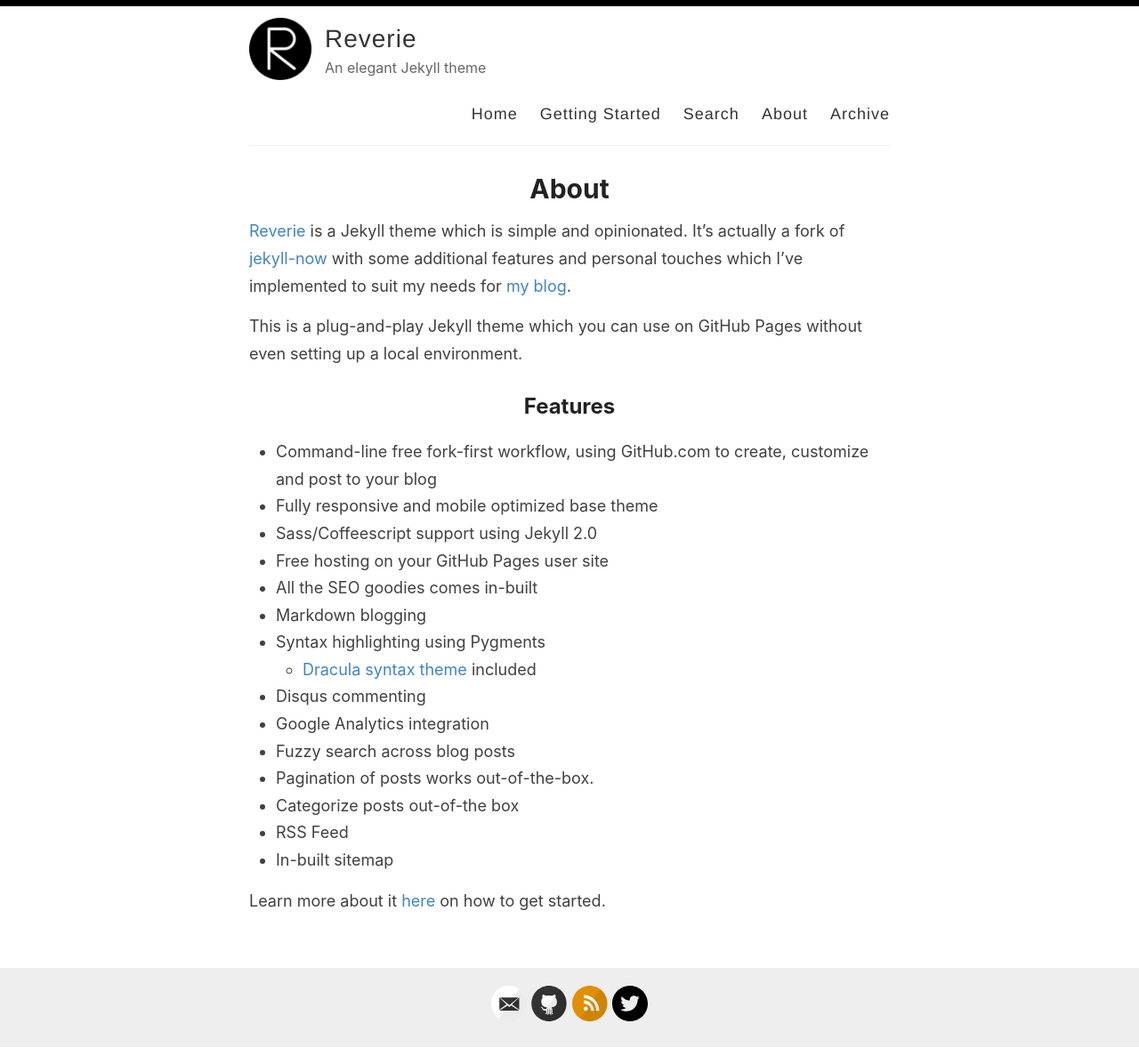
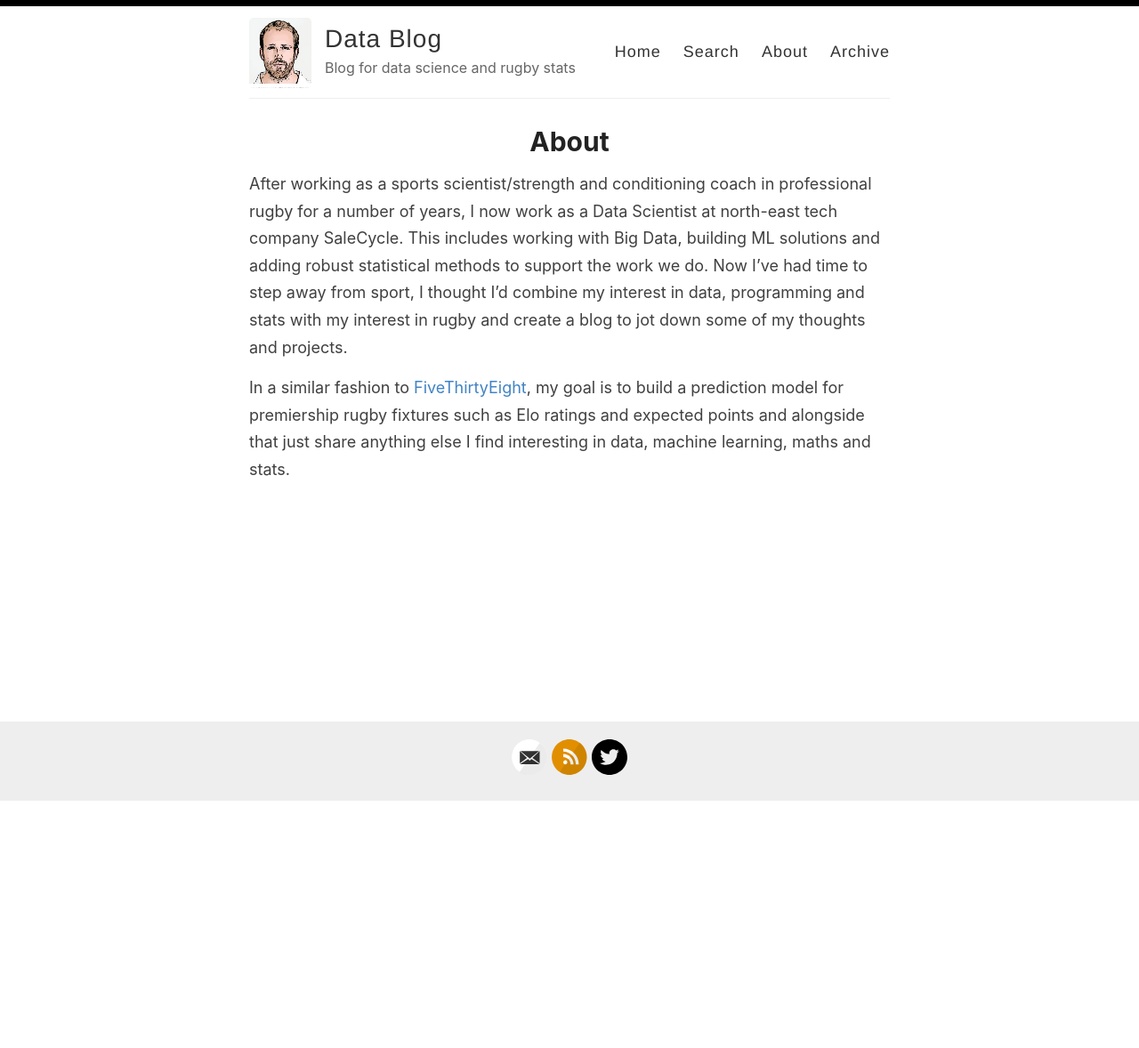
Before and after one commit to Grant592/grant592.github.io, a Jekyll site: the page built from _pages/about.md, in a window 1280 px wide. Shown: the whole page at 89% size. Built offline with Jekyll 4.4.1, drawn with Linux system fonts in a browser that asks for light colours; after the commit the page ends 901 px from its top, so only the background shows below that.

```diff
--- a/_config.yml
+++ b/_config.yml
@@ -3,16 +3,16 @@
 #
 
 # Name of your site (displayed in the header)
-name: Reverie
+name: Data Blog
 
 # Name of the author
-author: Amit Merchant
+author: Grant Beasley
 
 # Short bio or description (displayed in the header)
-description: An elegant Jekyll theme
+description: Blog for data science and rugby stats
 
 # URL of your avatar or profile pic (you could use your GitHub profile pic)
-avatar: /images/reverie.png
+avatar: /images/cartoon_headshot.jpg
 
 #
 # Flags below are optional
@@ -21,15 +21,15 @@ avatar: /images/reverie.png
 # Includes an icon in the footer for each username you enter
 footer-links:
   dribbble:
-  email: amit.d.merchant@gmail.com
+  email: grantb592@gmail.com
   facebook:
   flickr:
-  github: amitmerchant1990/reverie
+  github:
   instagram:
   linkedin:
   pinterest:
   rss: rss
-  twitter: amit_merchant
+  twitter: grantbeasley
   stackoverflow:
   youtube: # channel/<your_long_string> or user/<user-name>
   googleplus: # anything in your profile username that comes after plus.google.com/
@@ -38,24 +38,24 @@ footer-links:
 
 # Enter your Disqus shortname (not your username) to enable commenting on posts
 # You can find your shortname on the Settings page of your Disqus account
-disqus:
+disqus: grant_beasley
 
 # Enter your Google Analytics web tracking code (e.g. UA-2110908-2) to activate tracking
-google_analytics: UA-43339302-11
+# google_analytics: UA-43339302-11
 
 # For newer "GA4" analytics, use the following instead of the "UA" entry above
 #google_analytics_ga4: G-GABC1DEFG
 
 # Your website URL (e.g. http://amitmerchant1990.github.io or http://www.amitmerchant.com)
 # Used for Sitemap.xml and your RSS feed
-url: http://www.amitmerchant.com/reverie
-enforce_ssl: https://www.amitmerchant.com/reverie
+# url: http://www.amitmerchant.com/reverie
+# enforce_ssl: https://www.amitmerchant.com/reverie
 
 # If you're hosting your site at a Project repository on GitHub pages
 # (http://yourusername.github.io/repository-name)
 # and NOT your User repository (http://yourusername.github.io)
 # then add in the baseurl here, like this: "/repository-name"
-baseurl: "/reverie"
+baseurl: "/blog"
 
 #
 # !! You don't need to change any of the configuration flags below !!
--- a/_layouts/default.html
+++ b/_layouts/default.html
@@ -29,7 +29,6 @@
 
             <nav>
               <a href="{{ site.baseurl }}/">Home</a>
-              <a href="{{ site.baseurl }}/getting-started">Getting Started</a>
               <a href="{{ site.baseurl }}/search">Search</a>
               <a href="{{ site.baseurl }}/about">About</a>
               <a href="{{ site.baseurl }}/archive">Archive</a>
--- a/_pages/about.md
+++ b/_pages/about.md
@@ -4,26 +4,6 @@ title: About
 permalink: /about/
 ---
 
-[Reverie](https://github.com/amitmerchant1990/reverie) is a Jekyll theme which is simple and opinionated. It's actually a fork of [jekyll-now](https://github.com/barryclark/jekyll-now) with some additional features and personal touches which I've implemented to suit my needs for [my blog](https://www.amitmerchant.com).
+After working as a sports scientist/strength and conditioning coach in professional rugby for a number of years, I now work as a Data Scientist at north-east tech company SaleCycle. This includes working with Big Data, building ML solutions and adding robust statistical methods to support the work we do. Now I've had time to step away from sport, I thought I'd combine my interest in data, programming and stats with my interest in rugby and create a blog to jot down some of my thoughts and projects.
 
-This is a plug-and-play Jekyll theme which you can use on GitHub Pages without even setting up a local environment.
-
-## Features
-
-- Command-line free fork-first workflow, using GitHub.com to create, customize and post to your blog
-- Fully responsive and mobile optimized base theme
-- Sass/Coffeescript support using Jekyll 2.0
-- Free hosting on your GitHub Pages user site
-- All the SEO goodies comes in-built
-- Markdown blogging
-- Syntax highlighting using Pygments
-    - [Dracula syntax theme](https://draculatheme.com/) included
-- Disqus commenting
-- Google Analytics integration
-- Fuzzy search across blog posts
-- Pagination of posts works out-of-the-box.
-- Categorize posts out-of-the box
-- RSS Feed
-- In-built sitemap
-
-Learn more about it [here](https://github.com/amitmerchant1990/reverie) on how to get started.
+In a similar fashion to [FiveThirtyEight](https://fivethirtyeight.com/), my goal is to build a prediction model for premiership rugby fixtures such as Elo ratings and expected points and alongside that just share anything else I find interesting in data, machine learning, maths and stats.
```
Also changed, not shown: other parts of _layouts/default.html (+10 -0 lines), Gemfile (added, +11 -0 lines), _pages/getting-started.md (deleted, +0 -51 lines), _posts/2021-08-22-first-post.md (added, +13 -0 lines), _posts/2021-08-23-elo-ratings.md (added, +87 -0 lines), backup/2019-02-13-introducing-reverie-jekyll-theme.md (renamed from _posts/2019-02-13-introducing-reverie-jekyll-theme.md), backup/2019-08-08-no-title-posts.md (renamed from _posts/2019-08-08-no-title-posts.md), backup/2019-7-27-super-long-article.md (renamed from _posts/2019-7-27-super-long-article.md), backup/2019-7-27-this-post-demonstrates-post-content-styles.md (renamed from _posts/2019-7-27-this-post-demonstrates-post-content-styles.md), backup/2019-7-28-super-short-article.md (renamed from _posts/2019-7-28-super-short-article.md), backup/2019-8-12-code-snippets.md (renamed from _posts/2019-8-12-code-snippets.md), images/cartoon_headshot.jpg (added), images/headshot_cropped.jpg (added), 2 other files.
